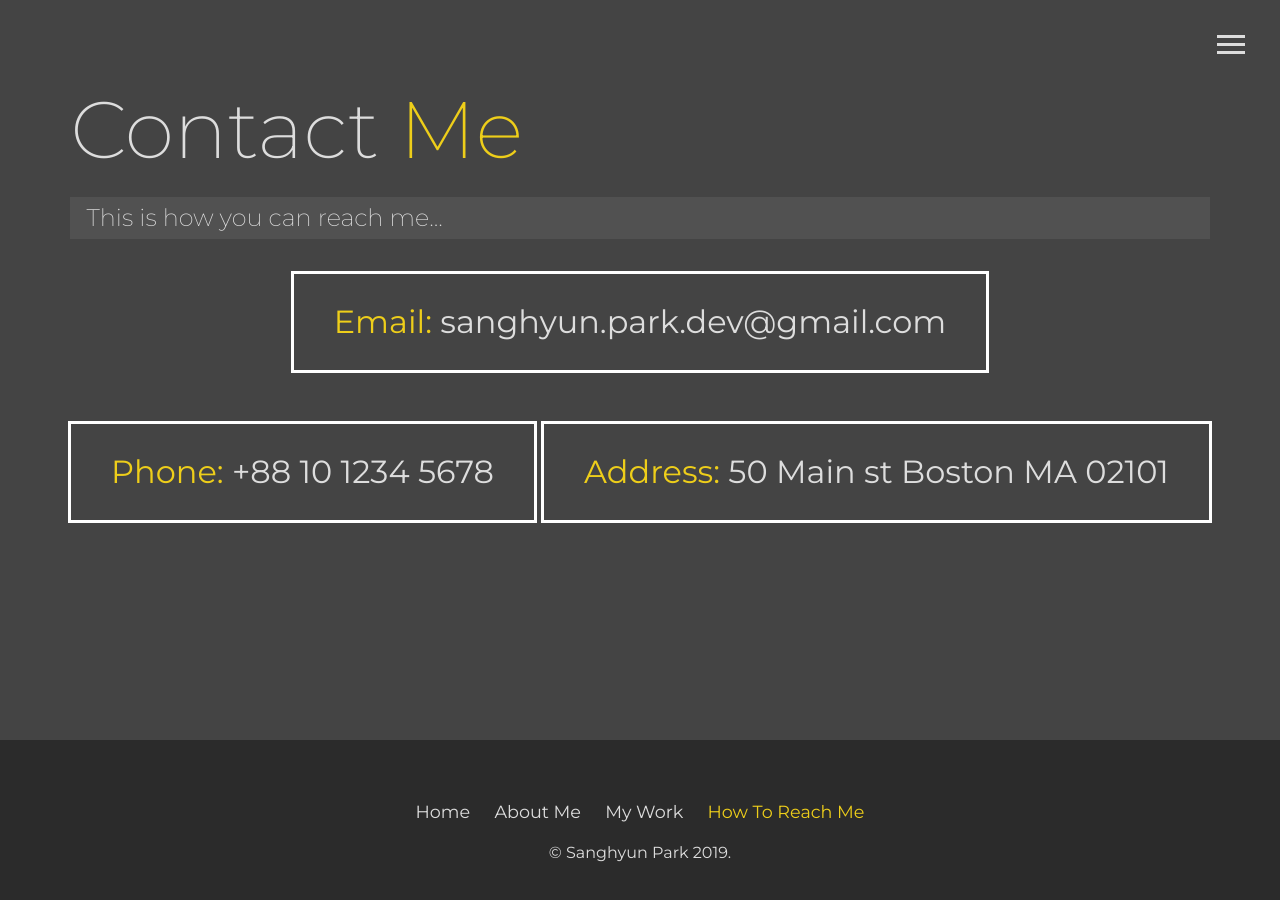
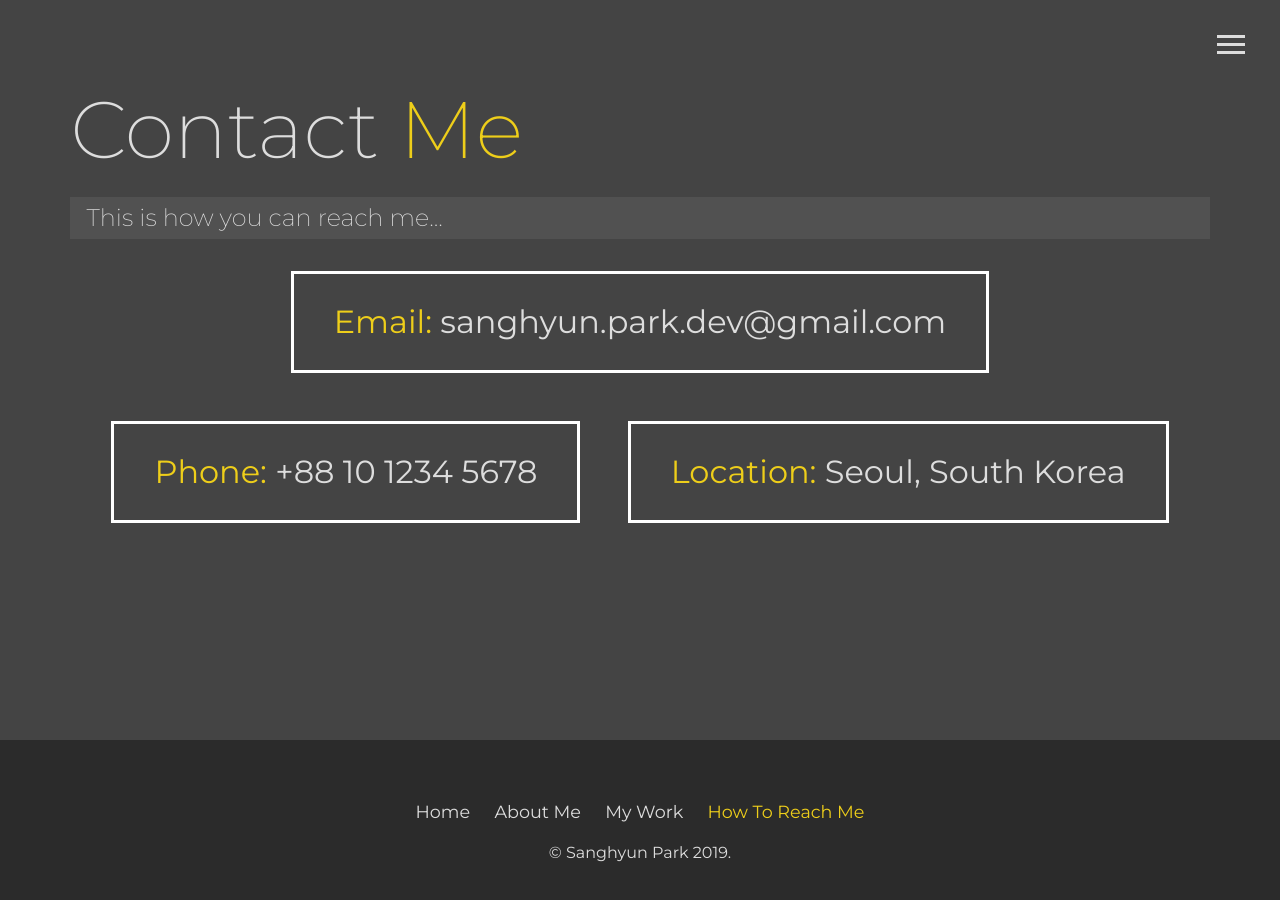
Before and after one commit to 920603/portfolio, a website: page dist/contact.html in a window 1280 px wide. Drawn offline with Linux system fonts and the light colour scheme.

Commit message:
Update contact.html

```diff
--- a/dist/contact.html
+++ b/dist/contact.html
@@ -57,8 +57,8 @@
         +88 10 1234 5678
       </div>
       <div>
-        <span class="text-secondary">Address:</span>
-        50 Main st Boston MA 02101
+        <span class="text-secondary">Location:</span>
+        Seoul, South Korea
       </div>
     </div>
 
```
